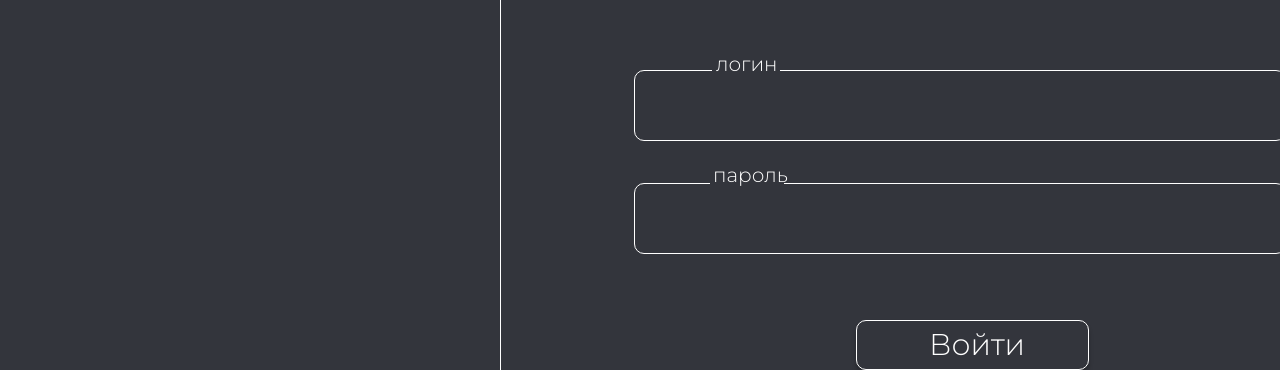
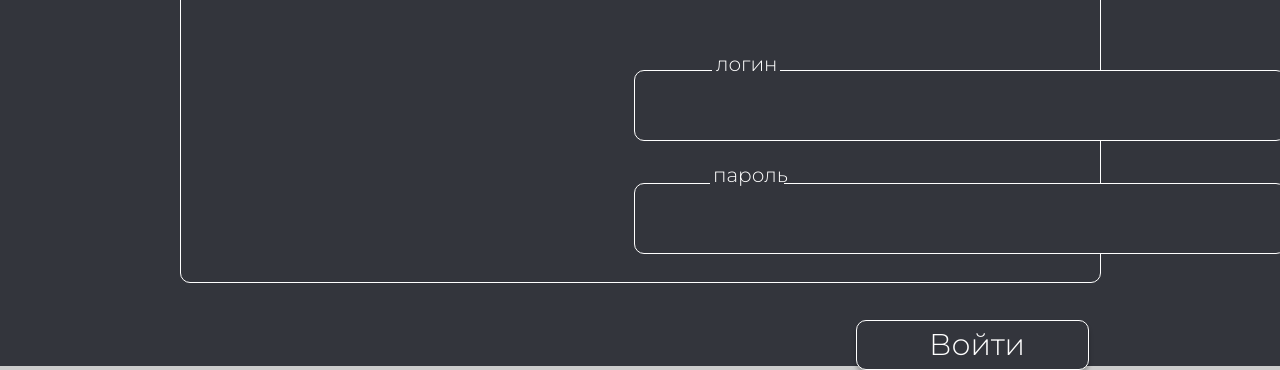
Before and after one commit to flxkrlv/limon, a plain HTML site: page admin_auth/index.html in a window 1280 px wide. Shown: the part 434-804 px from the top of the page. Drawn offline with Linux system fonts and the light colour scheme.

Commit message:
Update style.css

```diff
--- a/admin_auth/style.css
+++ b/admin_auth/style.css
@@ -6,16 +6,19 @@ margin-block-end: 0;
   color: white;
 }
 
-.main {
-position: fixed;
+html, body {
+  width: 100%;
+  height: 100%;
+  background: #ccc;
+  padding: 0;
+  margin: 0;
+}
+
+body{
   background-color: #33353C;
-height: 1080px;
-width: 1920px;
   display: flex;
   align-items: center;
   justify-content: center;
-left: 0px;
-top: 0;
 }
 
 .stroke {
@@ -27,9 +30,7 @@ top: 0;
   border: 1px solid white;
   box-sizing: border-box;
   border-radius: 10px;
-
 }
-
 
 .heading1 {
   display: flex;
@@ -40,9 +41,7 @@ align-items: center;
   justify-content: center;
   margin-top: 100px;
   color: white;
-
 }
-
 
 .heading2 {
   display: flex;
@@ -53,18 +52,14 @@ align-items: center;
   justify-content: center;
   opacity: 0.9;
   margin-top: 10px;
-
 }
 
-
 .rectangle_input{
-
   position: absolute;
   width: 652px;
   height: 71px;
   left: 634px;
   top: 504px;
-
   background: #33353C;
   color: white;
   font-size: 30px;
@@ -72,10 +67,7 @@ margin-top: 10px;
   border: 1px solid white;
   box-sizing: border-box;
   border-radius: 10px;
-
-
 }
-
 
 .rectangle_login{
 
@@ -84,10 +76,8 @@ margin-top: 10px;
   height: 33px;
   left: 712px;
   top: 487px;
-
   background: #33353C;
 }
-
 
 .login {
   position: absolute;
@@ -95,19 +85,14 @@ margin-top: 10px;
   height: 33px;
   left: 712px;
   top: 487px;
-
   font-family: "Montserrat";
   font-style: normal;
   font-weight: 300;
   font-size: 20px;
   line-height: 23px;
   margin-left: 4px;
-
   color: white;
-
 }
-
-
 
 .rectangle_input2 {
   position: absolute;
@@ -115,8 +100,6 @@ width: 652px;
   height: 71px;
   left: 634px;
   top: 617px;
-
-
   background: #33353C;
   color: white;
   font-size: 30px;
@@ -125,9 +108,7 @@ background: #33353C;
   border: 1px solid white;
   box-sizing: border-box;
   border-radius: 10px;
-
 }
-
 
 .rectangle_pass {
   position: absolute;
@@ -135,31 +116,24 @@ border-radius: 10px;
   height: 33px;
   left: 710px;
   top: 600px;
-
   background: #33353C;
 
 }
 
-
 .pass {
-
   position: absolute;
   width: 67px;
   height: 23px;
   left: 713px;
   top: 598px;
-
   font-family: "Montserrat";
   font-style: normal;
   font-weight: 300;
   font-size: 20px;
   line-height: 23px;
   text-align: center;
-
   color: #FFFFFF;
 }
-
-
 
 .rectangle_button {
   position: absolute;
@@ -167,7 +141,6 @@ color: #FFFFFF;
   height: 50px;
   left: 856px;
   top: 754px;
-
   background: #33353C;
   border: 1px solid #FFFFFF;
   box-sizing: border-box;
@@ -175,21 +148,17 @@ color: #FFFFFF;
   border-radius: 10px;
 }
 
-
 .button {
   position: absolute;
   width: 88px;
   height: 35px;
   left: 929px;
   top: 761px;
-
   font-family: "Montserrat";
   font-style: normal;
   font-weight: 300;
   font-size: 30px;
   line-height: 35px;
   text-align: center;
-
   color: #FFFFFF;
-
 }
```
Lines whose indentation alone changed are shown as unchanged.
